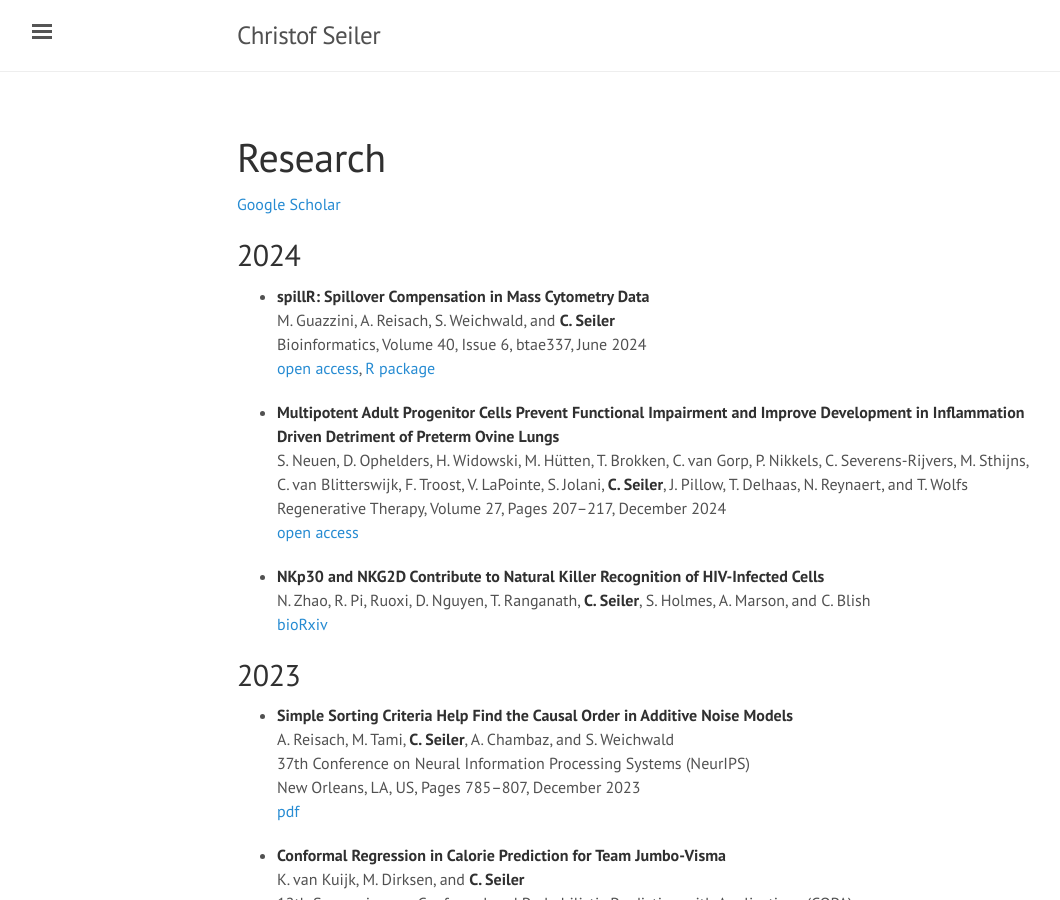
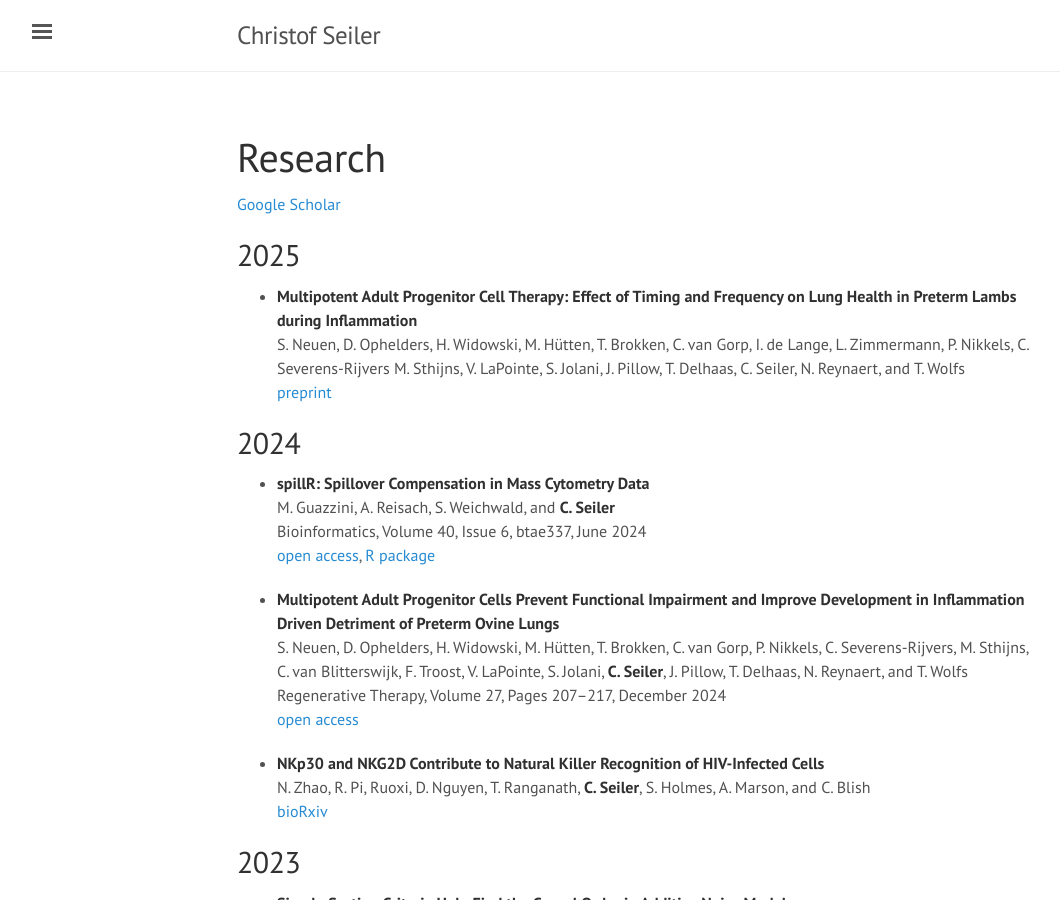
Before and after one commit to ChristofSeiler/ChristofSeiler.github.io, a Jekyll site: the page built from research.md, in a window 1280 px wide and 900 px high. Shown: the whole window, without its empty margins (3-1063 px from the left). Built offline with Jekyll 4.4.1, drawn with Linux system fonts in a browser that asks for light colours.

Commit message:
added preprint with sophie and tim

```diff
--- a/research.md
+++ b/research.md
@@ -4,6 +4,12 @@ title: Research
 ---
 
 [Google Scholar](https://scholar.google.com/citations?user=fxMt84EAAAAJ&hl=en)
+
+## 2025
+
+* **Multipotent Adult Progenitor Cell Therapy: Effect of Timing and Frequency on Lung Health in Preterm Lambs during Inflammation** <br>
+S. Neuen, D. Ophelders, H. Widowski, M. Hütten, T. Brokken, C. van Gorp, I. de Lange, L. Zimmermann, P. Nikkels, C. Severens-Rijvers M. Sthijns, V. LaPointe, S. Jolani, J. Pillow, T. Delhaas, C. Seiler, N. Reynaert, and T. Wolfs <br>
+[preprint](https://ssrn.com/abstract=5294108)
 
 ## 2024
 
```
